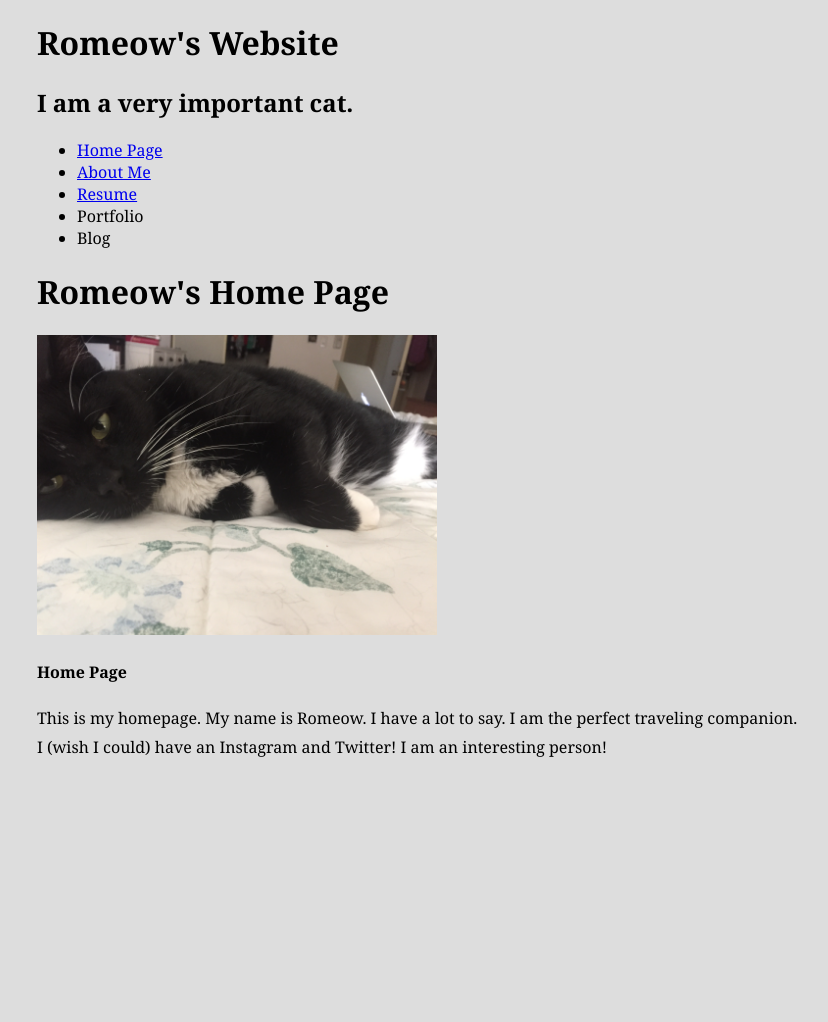
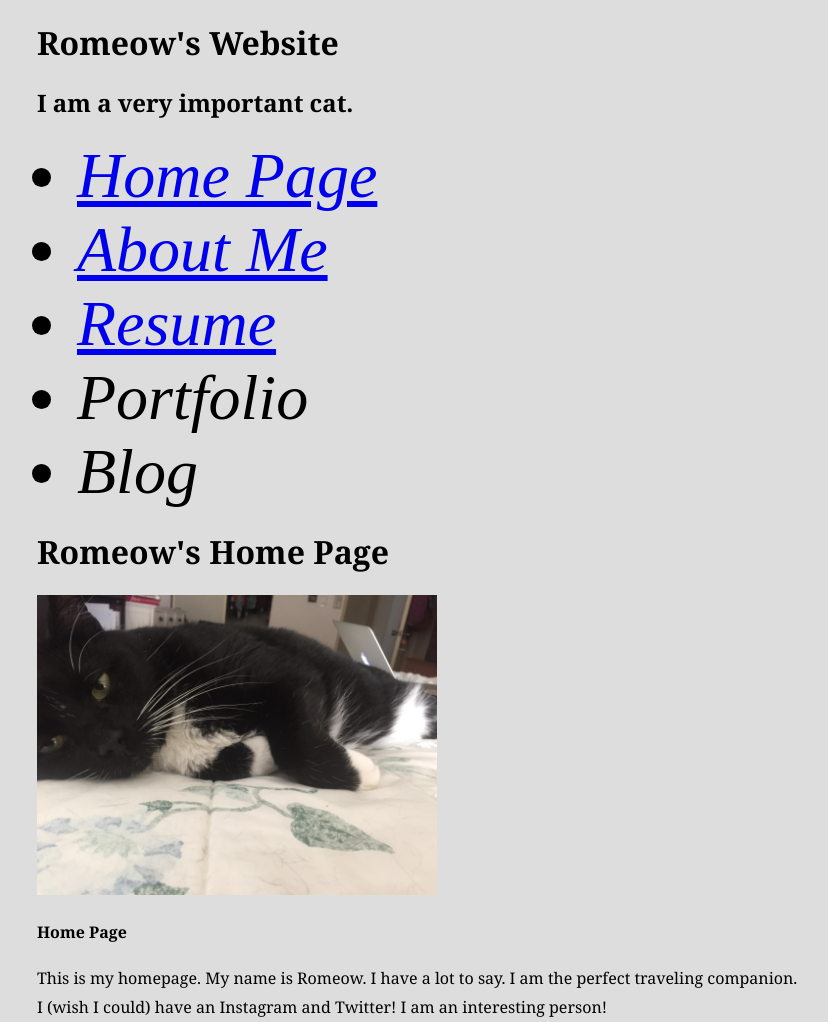
Before and after one commit to emeriwether/emeriwether.github.io, a Jekyll site: the page built from index.html, in a window 1280 px wide. Shown: the whole page, without its empty margins (155-983 px from the left). Built offline with Jekyll 4.4.1, drawn with Linux system fonts in a browser that asks for light colours; before the commit the page ends 900 px from its top, so only the background shows below that.

Commit message:
adding css

```diff
--- a/_layouts/default.html
+++ b/_layouts/default.html
@@ -1,23 +1,11 @@
 <!DOCTYPE HTML>
 <html lang="en">
-
-    <style>
-        body {
-            margin: 0 auto;
-            width: 70%;
-            font: 100% Georgia, "Times New Roman", Times, serif;
-        }
-        p {
-            margin:0 auto;
-            line-height: 1.8;
-            test-align: justify;
-        }
-    </style>
 
 	<head>
 		<meta charset="utf-8">
 		<meta name="description" content="Eleanor's Portfolio">
    		<title>Romeow's Site Title</title>
+        <link rel="stylesheet" href="/css/styles.css">
 	</head>
 
 	<body bgcolor="#DDDDDD">
@@ -27,11 +15,11 @@
 
             <nav role="navigation">
                 <ul>
-                    <li><a href="/index.html" title="Home Page">Home Page</a></li>
-                    <li><a href="/about.html" title="About Me">About Me</a></li>
-                    <li><a href="/resume.html" title="Resume">Resume</a></li>
-                    <li>Portfolio</li>
-                    <li>Blog</li>
+                    <li class="topNav"><a href="/index.html" title="Home Page">Home Page</a></li>
+                    <li class="topNav"><a href="/about.html" title="About Me">About Me</a></li>
+                    <li class="topNav"><a href="/resume.html" title="Resume">Resume</a></li>
+                    <li class="topNav">Portfolio</li>
+                    <li class="topNav">Blog</li>
                 </ul>
             </nav>
 
--- /dev/null
+++ b/css/styles.css
@@ -0,0 +1,16 @@
+body {
+    margin: 0 auto;
+    width: 70%;
+    font: 100% Georgia, "Times New Roman", Times, serif;
+}
+
+p {
+    margin:0 auto;
+    line-height: 1.8;
+    test-align: justify;
+}
+
+.topNav {
+    font: 400% Raleway, "Times New Roman", Times, serif;
+    font-style: italic;
+}
```
